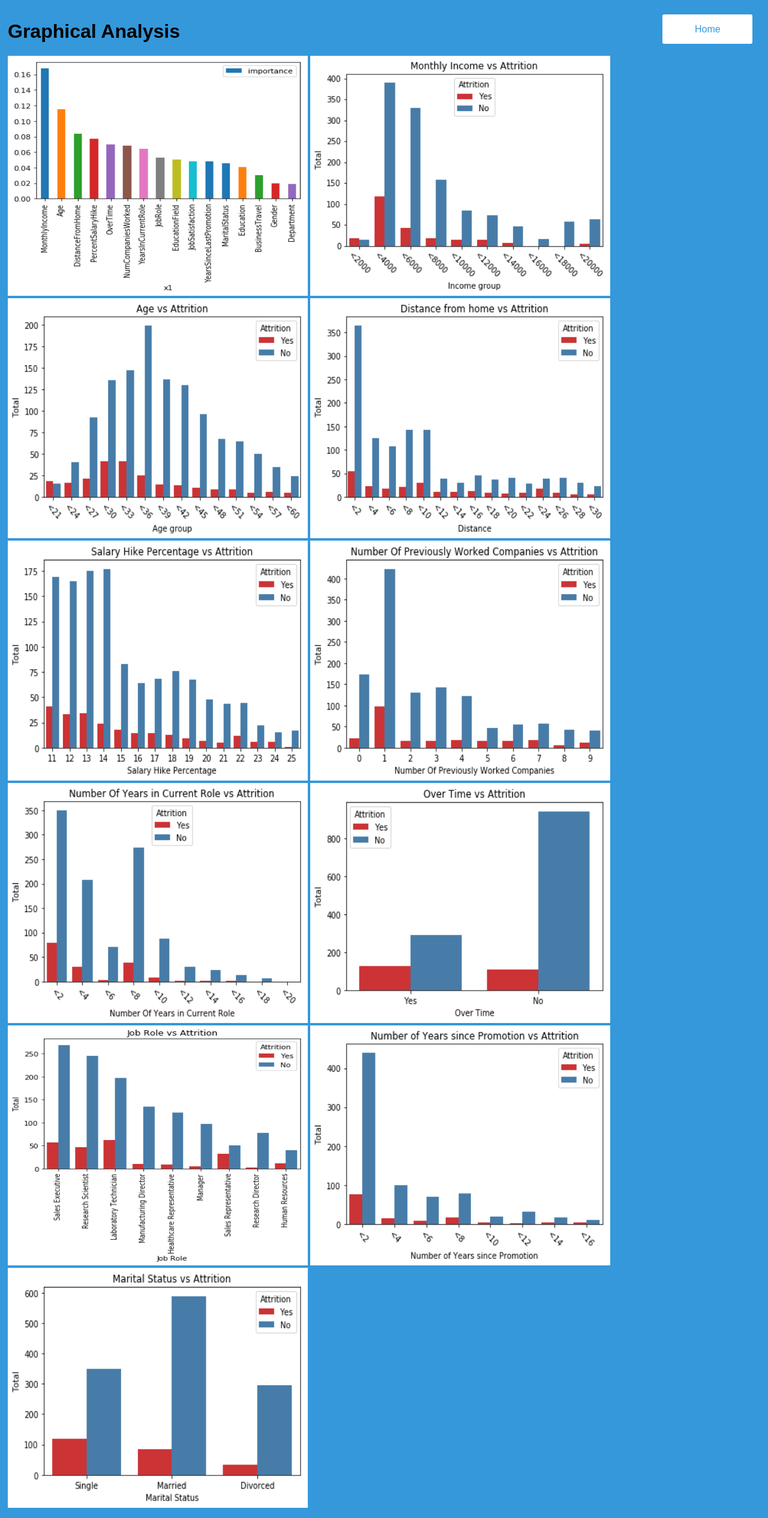
After one commit to kd411/EmployeeAttrition, a Flask app: page /graph in a window 1280 px wide. The commit adds this page. Shown: the whole page at 60% size. Run offline with Flask 2, Linux system fonts and the light colour scheme; a user stored in the database is signed in; some libraries are stand-ins or nearby versions.

Commit message:
9th Commit

```diff
--- a/app.py
+++ b/app.py
@@ -127,7 +127,7 @@ def attrition():
     return render_template("attrition.html", data=newdata)
 
 
-@app.route("/model")
+@app.route("/graph")
 @login_required
-def model():
-    return render_template("model.html")
+def graph():
+    return render_template("graph.html")
--- /dev/null
+++ b/static/graphs.css
@@ -0,0 +1,30 @@
+body {
+font-family: Arial;
+background-color: #3498DB;
+padding: 5px;
+}
+.gra {
+background-color: #FFF;
+    height: 400px;
+    width: 500px;
+}
+.btnhome {
+border: 2px solid transparent;
+background: #ffffff;
+color: #3498DB;
+font-size: 16px;
+line-height: 25px;
+padding: 10px 0;
+text-decoration: none;
+text-shadow: none;
+border-radius: 3px;
+box-shadow: none;
+transition: 0.25s;
+display: block;
+width: 150px;
+margin: 0 auto;
+text-align: center;
+position: absolute;
+top: 3%;
+right: 2%;
+}
--- a/templates/attrition.html
+++ b/templates/attrition.html
@@ -10,8 +10,8 @@
     <form action="/home">
         <button type="Submit" class="btnhome">Home</button>
     </form>
-    <form action="/model">
-        <button type="Submit" class="btn1">Model Analysis</button>
+    <form action="/graph">
+        <button type="Submit" class="btn1">Graphical Analysis</button>
     </form>
     <h3>
         <div class="flashes">
--- /dev/null
+++ b/templates/graph.html
@@ -0,0 +1,25 @@
+<!DOCTYPE html>
+<html lang="en">
+<head>
+    <link rel="stylesheet" href="../static/graphs.css" type="text/css">
+    <meta charset="ISO-8859-1">
+    <title>Graphs</title>
+</head>
+<body>
+    <h1>Graphical Analysis</h1>
+    <form action="/home">
+        <button type="Submit" class="btnhome">Home</button>
+    </form>
+    <img src="../static/feature_importance.png" class="gra">
+    <img src="../static/IGvsAttr.png" class="gra">
+    <img src="../static/AvsAttr.png" class="gra">
+    <img src="../static/DvsAttr.png" class="gra">
+    <img src="../static/SHPvsAttr.png" class="gra">
+    <img src="../static/NPWCvsAttr.png" class="gra">
+    <img src="../static/NYCRvsAttr.png" class="gra">
+    <img src="../static/OTvsAttr.png" class="gra">
+    <img src="../static/JRvsAttr.png" class="gra">
+    <img src="../static/NYSPvsAttr.png" class="gra">
+    <img src="../static/MSvsAttr.png" class="gra">
+</body>
+</html>
```
Also changed, not shown: dataset1.csv (added, +31 -0 lines), machine.py (+31 -24 lines), templates/model.html (deleted, +0 -10 lines), static/AvsAttr.png (added), static/DvsAttr.png (added), static/IGvsAttr.png (added), static/JRvsAttr.png (added), static/MSvsAttr.png (added), static/NPWCvsAttr.png (added), static/NYCRvsAttr.png (added), static/NYSPvsAttr.png (added), static/OTvsAttr.png (added), static/SHPvsAttr.png (added), static/feature_importance.png (added).
